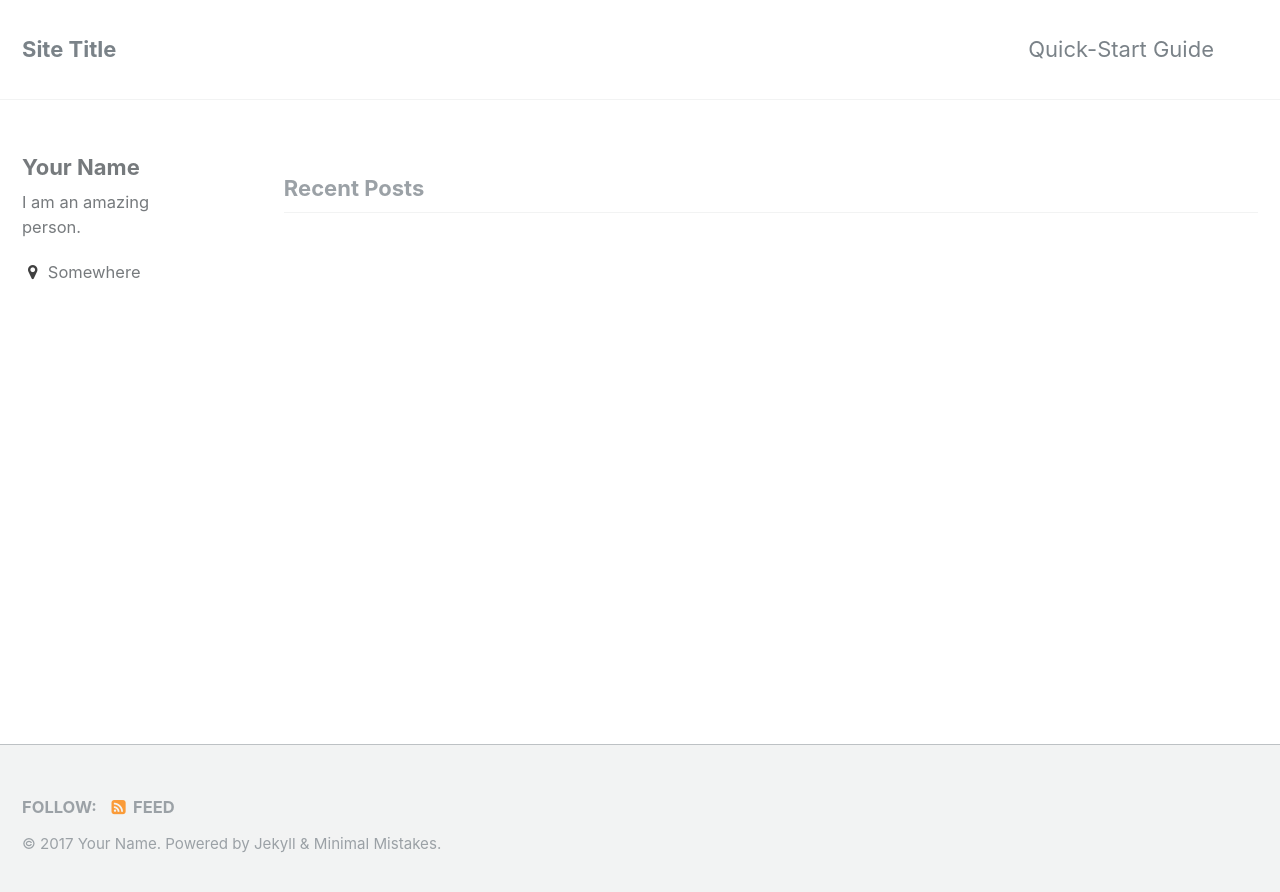
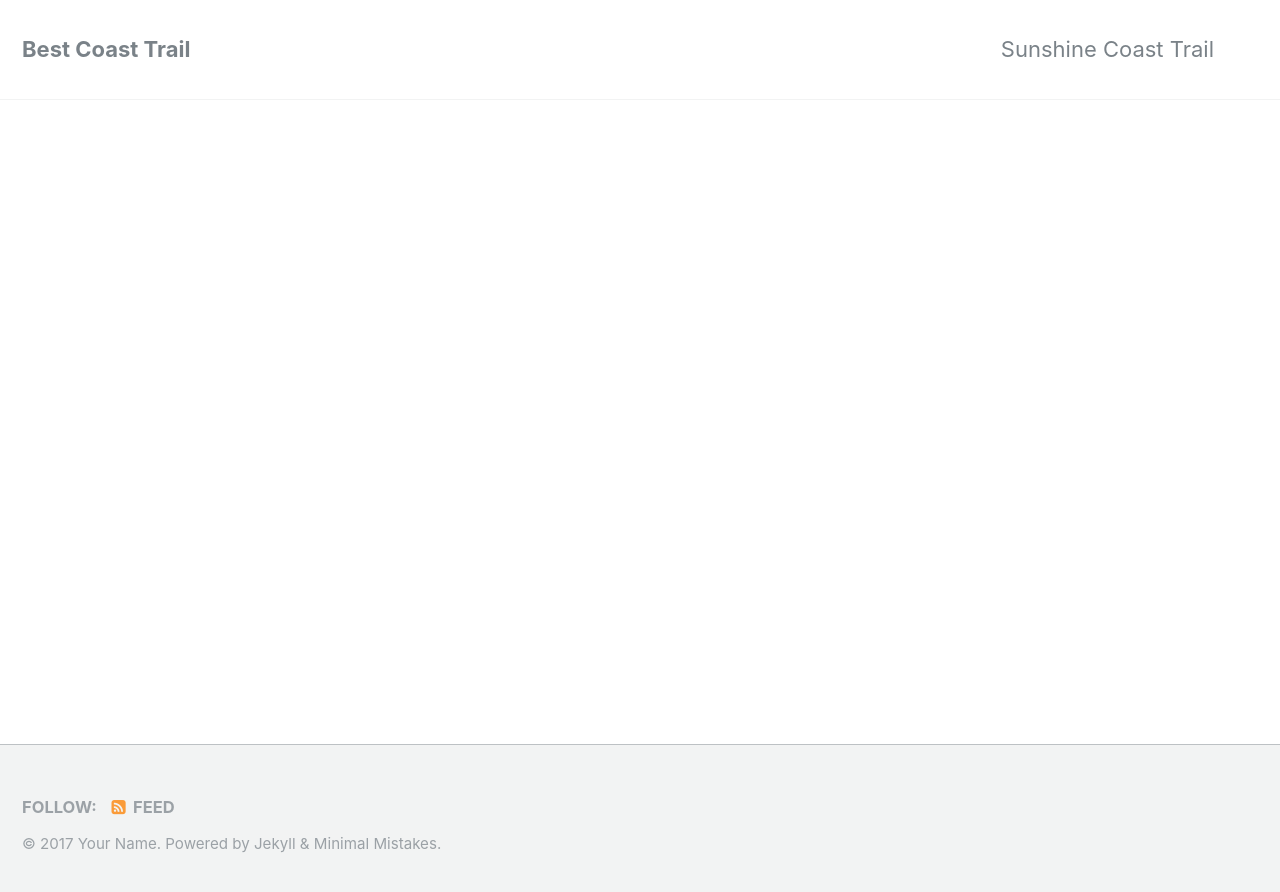
Before and after one commit to BestCoastTrail/BestCoastTrail.github.io, a Jekyll site: the page built from index.html, in a window 1280 px wide. Shown: the top 892 px of the page. Built offline with Jekyll 4.4.1, drawn with Linux system fonts in a browser that asks for light colours; the list of posts is cut into pages by our own code.

Commit message:
Set up config

```diff
--- a/_config.yml
+++ b/_config.yml
@@ -7,11 +7,11 @@
 
 # Site Settings
 locale                   : "en"
-title                    : "Site Title"
+title                    : "Best Coast Trail"
 title_separator          : "-"
 name                     : "Your Name"
 description              : "An amazing website."
-url                      : # the base hostname & protocol for your site e.g. "https://mmistakes.github.io"
+url                      : "https://bestcoasttrail.github.io"
 baseurl                  : # the subpath of your site, e.g. "/blog"
 repository               : # GitHub username/repo-name e.g. "mmistakes/minimal-mistakes"
 teaser                   : # path of fallback teaser image, e.g. "/assets/images/500x300.png"
--- a/_data/navigation.yml
+++ b/_data/navigation.yml
@@ -1,11 +1,11 @@
 # main links
 main:
-  - title: "Quick-Start Guide"
-    url: https://mmistakes.github.io/minimal-mistakes/docs/quick-start-guide/
+  # - title: "Quick-Start Guide"
+  #   url: https://mmistakes.github.io/minimal-mistakes/docs/quick-start-guide/
   # - title: "About"
   #   url: https://mmistakes.github.io/minimal-mistakes/about/
-  # - title: "Sample Posts"
-  #   url: /year-archive/
+  - title: "Sunshine Coast Trail"
+    url: /sunshine-coast-trail/
   # - title: "Sample Collections"
   #   url: /collection-archive/
   # - title: "Sitemap"
--- /dev/null
+++ b/_posts/2017-04-07-Day-0-The-Drop.markdown
@@ -0,0 +1,5 @@
+---
+layout: archive
+---
+
+Test test
--- a/index.html
+++ b/index.html
@@ -1,4 +1,3 @@
 ---
-layout: home
-author_profile: true
+layout: splash
 ---
```
